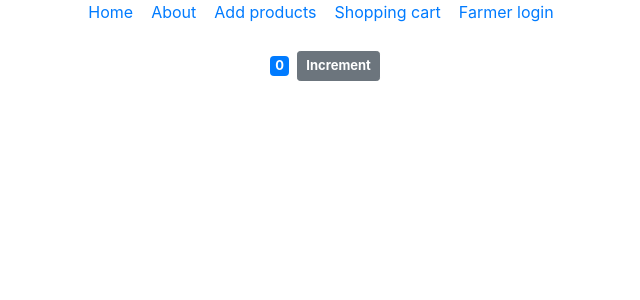
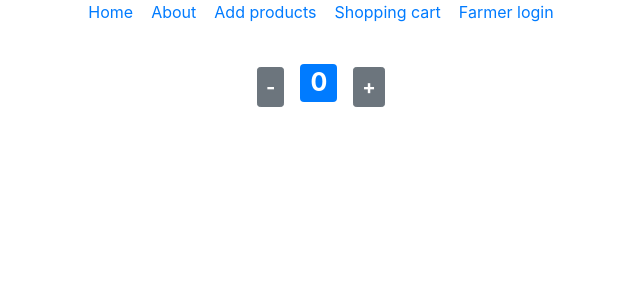
Before and after one commit to COSI153/ReactSummer, a React (Create React App) app: page /counter in a window 1280 px wide. Shown: the top 300 px of the page, without its empty margins (319-959 px from the left). Built offline with nearby package versions, Linux system fonts and the light colour scheme.

Commit message:
adding counters in cart

```diff
--- a/src/Components/Cart/counter.js
+++ b/src/Components/Cart/counter.js
@@ -6,7 +6,12 @@ class Counter extends Component {
     }
 
     styles = {
-        fontSize : 13,
+        fontSize : 20,
+        fontWeight : 'bold'
+    };
+
+    styleNumber = {
+        fontSize: 25,
         fontWeight : 'bold'
     };
 
@@ -14,11 +19,16 @@ class Counter extends Component {
         this.setState({count: this.state.count+1});
     };
 
+    handleDecrement = () =>{
+        this.setState({count: this.state.count-1});
+    }
+
     render() {
         return(
             <div>
-                <span style={this.styles} className="badge badge-primary m-2">{this.state.count}</span>
-                <button style={this.styles} onClick={this.handleIncrement} className="btn btn-secondary btn-sm"> Increment </button>
+                <button style={this.styles} onClick={this.handleDecrement} className="btn btn-secondary btn-sm"> - </button>
+                <span style={this.styleNumber} className="badge badge-primary m-3">{this.state.count}</span>
+                <button style={this.styles} onClick={this.handleIncrement} className="btn btn-secondary btn-sm"> + </button>
             </div>
         );
     }
--- a/src/Components/Cart/counters.js
+++ b/src/Components/Cart/counters.js
@@ -0,0 +1,21 @@
+import React, { Component } from 'react';
+import Counter from './counter';
+
+class Counters extends Component {
+    state = {
+
+    };
+
+    render() {
+        return (
+            <div>
+                <Counter />
+                <Counter />
+                <Counter />
+                <Counter />
+            </div>
+        );
+    }
+}
+
+export default Counters;
```
